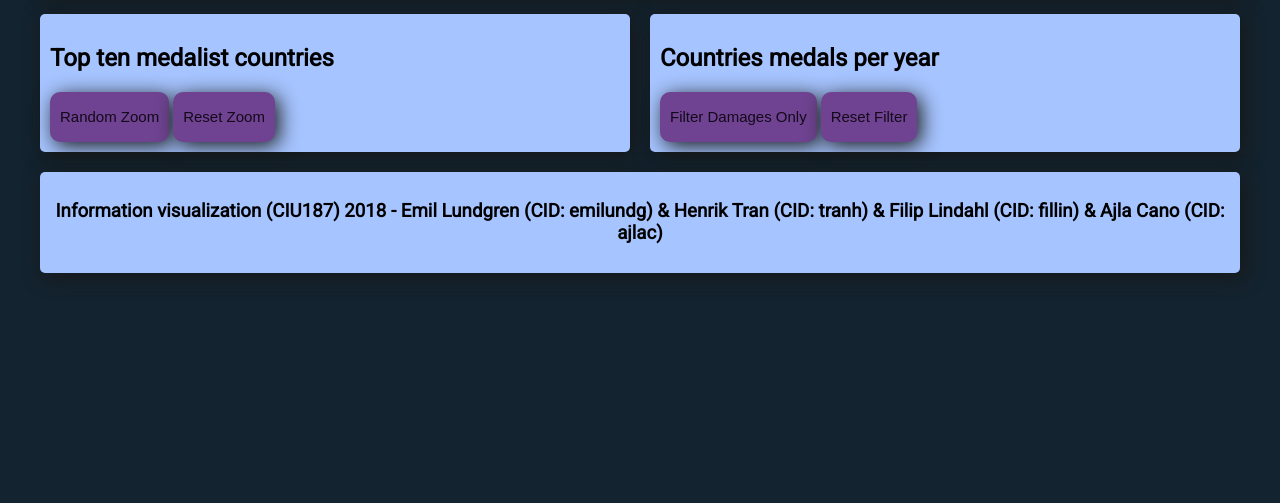
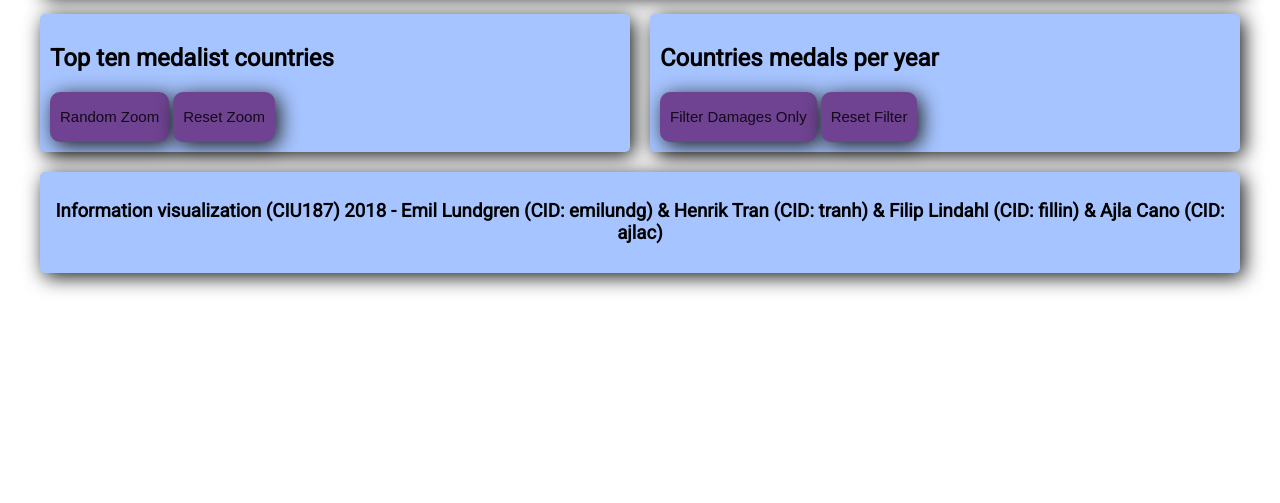
Before and after one commit to emilundg/information_visualization, a plain HTML site: page exercise2/index.html in a window 1280 px wide. Shown: the part 297-800 px from the top of the page. Drawn offline with nearby package versions, Linux system fonts and the light colour scheme; no server answers; a script that the page names is missing.

Commit message:
something

```diff
--- a/exercise2/style.css
+++ b/exercise2/style.css
@@ -1,6 +1,6 @@
 body {
     margin: 40px;
-    background-color: rgb(19, 35, 47);
+    background-color: white;
     font-family: 'Roboto', sans-serif;
     color: black;
 }
```
Also changed, not shown: exercise2/openingceremony.png (added).
